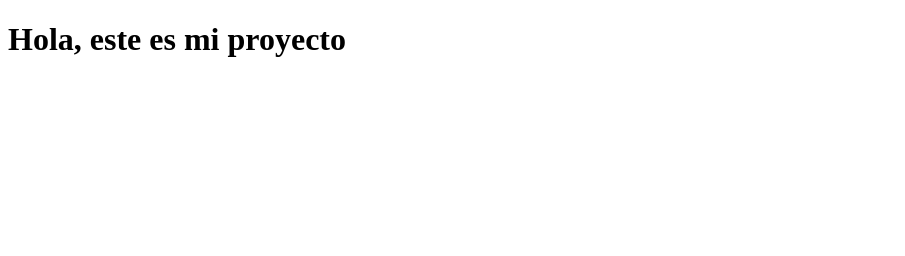
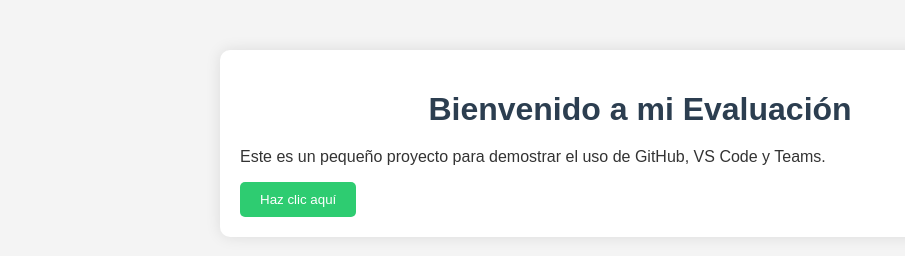
Before and after one commit to ORGLABORA/EvaluacionADSI, a plain HTML site: page index.html in a window 1280 px wide. Shown: the whole page, without its empty margins (0-905 px from the left). Drawn offline with Linux system fonts and the light colour scheme.

Commit message:
ISSUE CSS COMPLETO

```diff
--- a/index.html
+++ b/index.html
@@ -1,5 +1,15 @@
 <!DOCTYPE html>
 <html>
-<head><title>Evaluación</title></head>
-<body><h1>Hola, este es mi proyecto</h1></body>
+<head>
+  <meta charset="UTF-8">
+  <title>Evaluación ADSI</title>
+  <link rel="stylesheet" href="style.css">
+</head>
+<body>
+  <div class="container">
+    <h1>Bienvenido a mi Evaluación</h1>
+    <p>Este es un pequeño proyecto para demostrar el uso de GitHub, VS Code y Teams.</p>
+    <button>Haz clic aquí</button>
+  </div>
+</body>
 </html>
--- /dev/null
+++ b/style.css
@@ -0,0 +1,40 @@
+/* Estilo general de la página */
+body {
+  font-family: Arial, sans-serif;
+  margin: 0;
+  padding: 0;
+  background: #f4f4f4;
+  color: #333;
+}
+
+/* Contenedor principal */
+.container {
+  max-width: 800px;
+  margin: 50px auto;
+  padding: 20px;
+  background: white;
+  border-radius: 10px;
+  box-shadow: 0 0 15px rgba(0,0,0,0.1);
+}
+
+/* Encabezado */
+h1 {
+  color: #2c3e50;
+  text-align: center;
+  margin-bottom: 20px;
+}
+
+/* Botón */
+button {
+  background-color: #2ecc71;
+  color: white;
+  padding: 10px 20px;
+  border: none;
+  border-radius: 5px;
+  cursor: pointer;
+  transition: background-color 0.3s ease;
+}
+
+button:hover {
+  background-color: #27ae60;
+}
```
